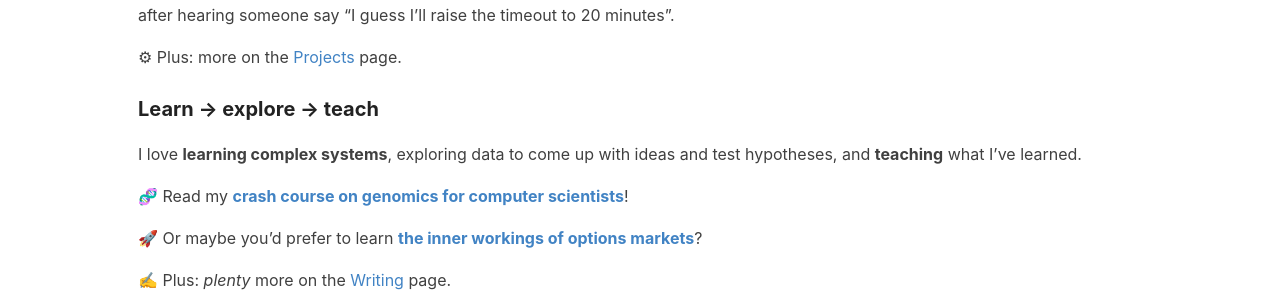
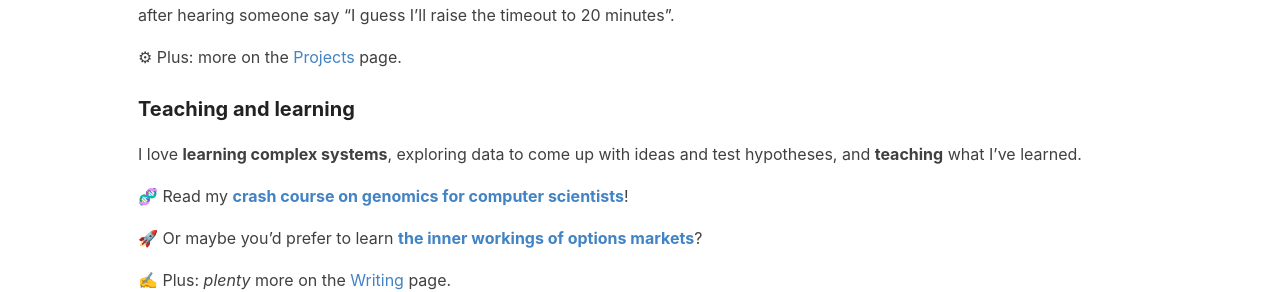
Before and after one commit to helgridly/helgridly.github.io, a Jekyll site: the page built from index.md, in a window 1280 px wide. Shown: the part 1075-1367 px from the top of the page. Built offline with Jekyll 4.4.1, drawn with Linux system fonts in a browser that asks for light colours.

Commit message:
consistency in title tense: teaching and learning

```diff
--- a/index.md
+++ b/index.md
@@ -39,7 +39,7 @@ I'm naturally a **systems thinker** and am magnetically attracted to addressing
 
 ⚙ Plus: more on the [Projects](/projects) page.
 
-### Learn -> explore -> teach
+### Teaching and learning
 
 I love **learning complex systems**, exploring data to come up with ideas and test hypotheses, and **teaching** what I've learned.
 
```
